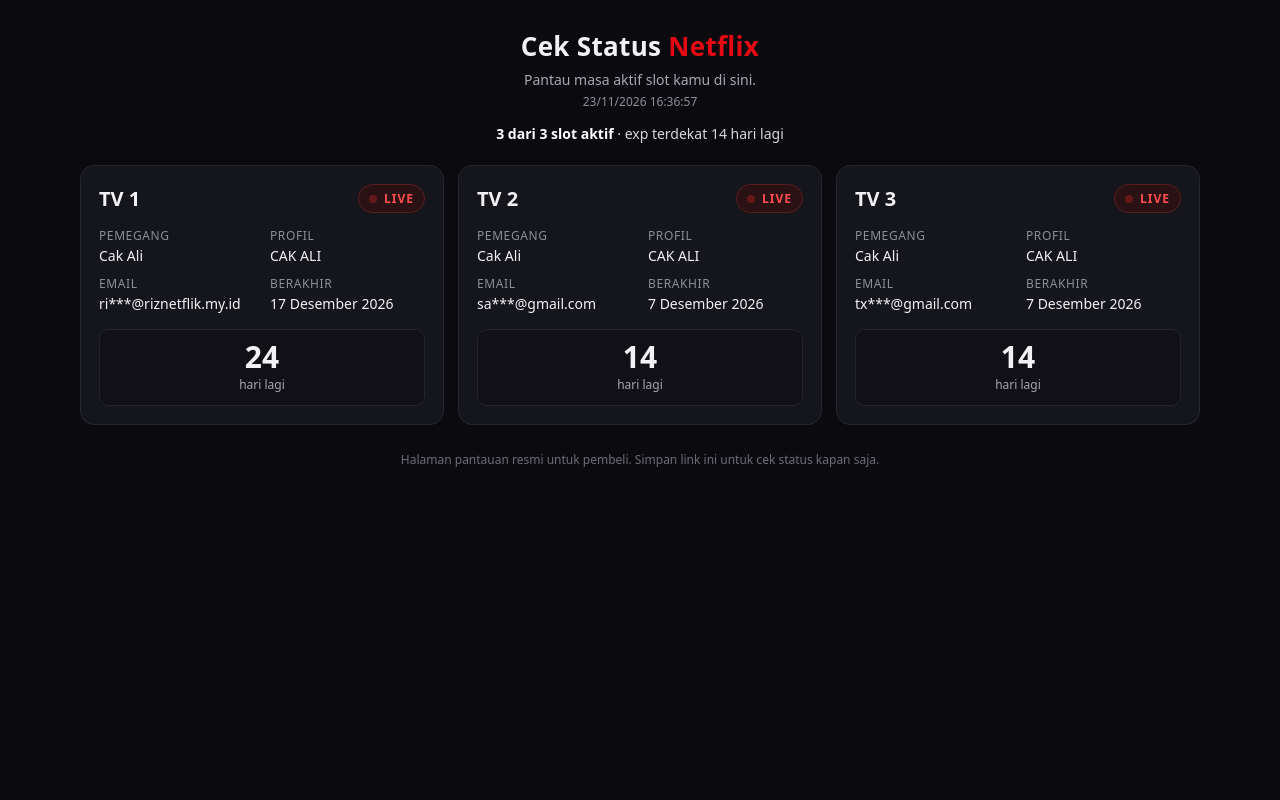
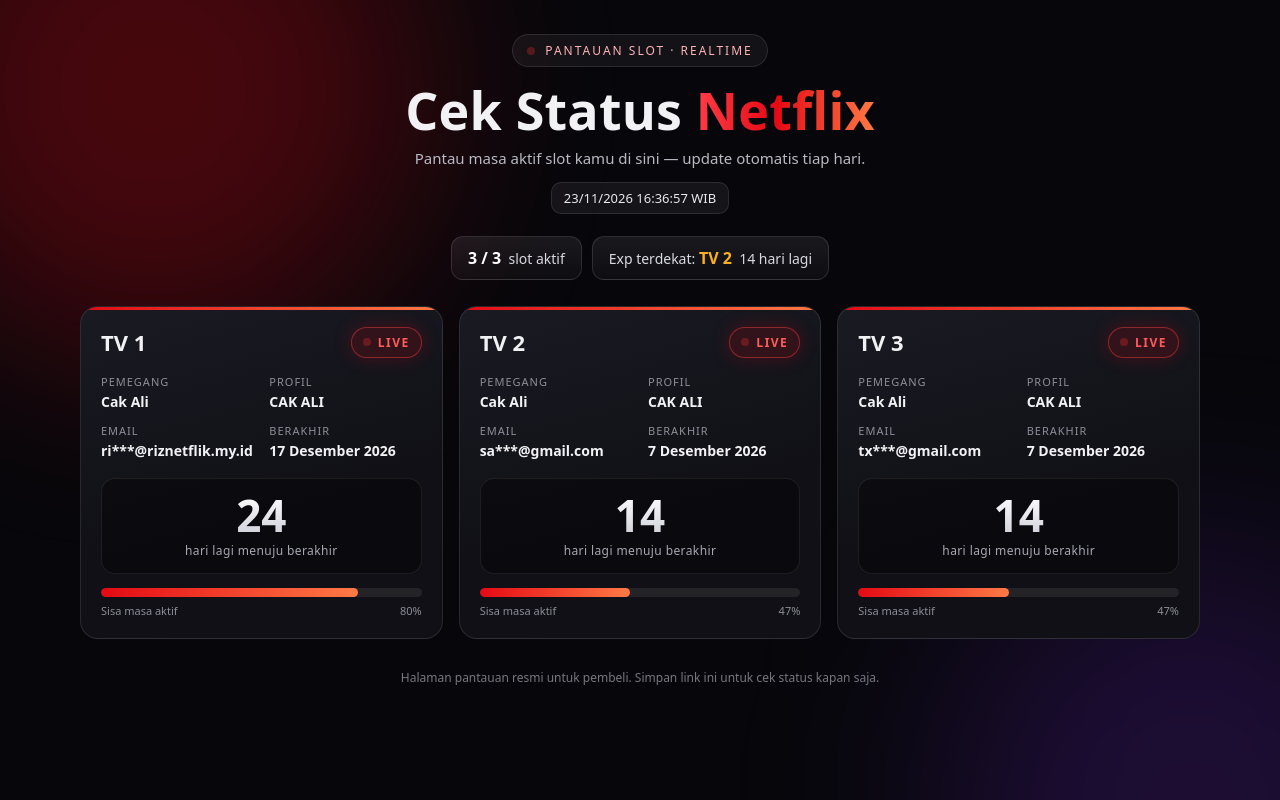
Before and after one commit to bennyevm-ops/cek-status-netflix, a plain HTML site: page index.html in a window 1280 px wide. Drawn offline with Linux system fonts and the light colour scheme.

Commit message:
UI lebih rame: glow, gradien, progress bar sisa masa aktif

```diff
--- a/index.html
+++ b/index.html
@@ -7,44 +7,61 @@
 <style>
   :root { color-scheme: dark; }
   * { box-sizing: border-box; margin: 0; padding: 0; }
-  body { background:#0b0b0f; color:#f2f2f5; font-family: system-ui, -apple-system, "Segoe UI", Roboto, sans-serif; min-height:100vh; padding: 28px 16px 48px; }
+  body { background:#07070b; color:#f2f2f5; font-family: system-ui, -apple-system, "Segoe UI", Roboto, sans-serif; min-height:100vh; padding: 34px 16px 56px; overflow-x:hidden; position:relative; }
+  body::before, body::after { content:""; position:fixed; border-radius:50%; filter: blur(90px); z-index:-1; }
+  body::before { width:520px; height:520px; background:rgba(229,9,20,.28); top:-180px; left:-120px; animation: drift 14s ease-in-out infinite alternate; }
+  body::after { width:460px; height:460px; background:rgba(120,40,220,.20); bottom:-200px; right:-100px; animation: drift 18s ease-in-out infinite alternate-reverse; }
+  @keyframes drift { from { transform: translate(0,0) scale(1); } to { transform: translate(50px,36px) scale(1.12); } }
   .wrap { max-width: 1120px; margin: 0 auto; }
-  #cards { display: grid; grid-template-columns: repeat(3, 1fr); gap: 14px; align-items: start; }
+  header { text-align:center; }
+  .logo { display:inline-flex; align-items:center; gap:10px; background:rgba(255,255,255,.05); border:1px solid rgba(255,255,255,.10); padding:7px 14px; border-radius:999px; font-size:12px; letter-spacing:2px; color:#ffb3b8; }
+  .logo .dot { width:8px; height:8px; border-radius:50%; background:#ff2e2e; animation:pulse 1.4s ease-in-out infinite; }
+  h1 { font-size: clamp(32px, 6vw, 52px); font-weight:900; letter-spacing:.2px; margin-top:16px; line-height:1.05; }
+  h1 .grad { background: linear-gradient(92deg, #ff3d47, #e50914 45%, #ff7a45); -webkit-background-clip:text; background-clip:text; color:transparent; }
+  .sub { color:#b9b9c4; font-size:15px; margin-top:10px; }
+  #clock { display:inline-block; margin-top:14px; font-variant-numeric: tabular-nums; color:#e8e8ee; background:rgba(255,255,255,.06); border:1px solid rgba(255,255,255,.10); border-radius:10px; padding:6px 12px; font-size:13px; }
+  .chips { display:flex; flex-wrap:wrap; gap:10px; justify-content:center; margin: 22px 0 26px; }
+  .chip { background: linear-gradient(180deg, rgba(255,255,255,.08), rgba(255,255,255,.03)); border:1px solid rgba(255,255,255,.12); border-radius:12px; padding:10px 16px; font-size:14px; color:#d9d9e0; }
+  .chip b { color:#fff; font-size:16px; }
+  .chip.hot b { color:#ffb020; }
+  #cards { display:grid; grid-template-columns: repeat(3, 1fr); gap:16px; align-items:start; }
   @media (max-width: 860px) { #cards { grid-template-columns: 1fr; } }
-  header { text-align:center; margin-bottom: 8px; }
-  h1 { font-size: 26px; letter-spacing:.3px; }
-  h1 .n { color:#e50914; }
-  .sub { color:#a7a7b3; font-size: 14px; margin-top:6px; }
-  .summary { text-align:center; color:#d7d7de; font-size:14px; margin: 14px 0 22px; }
-  .summary b { color:#fff; }
-  .card { background:#15151c; border:1px solid #26262f; border-radius:14px; padding:18px; }
+  .card { position:relative; background: linear-gradient(165deg, #1a1a23, #101016 60%); border:1px solid rgba(255,255,255,.10); border-radius:18px; padding:20px; overflow:hidden; animation: rise .6s ease both; transition: transform .25s ease, border-color .25s ease; }
+  .card:hover { transform: translateY(-4px); border-color: rgba(229,9,20,.55); }
+  .card::before { content:""; position:absolute; inset:0 0 auto 0; height:3px; background: linear-gradient(90deg, #e50914, #ff7a45); }
+  @keyframes rise { from { opacity:0; transform: translateY(14px); } to { opacity:1; transform:none; } }
+  @keyframes pulse { 0%,100%{opacity:1} 50%{opacity:.25} }
   .row1 { display:flex; align-items:center; justify-content:space-between; gap:10px; }
-  .slot { font-size:20px; font-weight:700; }
-  .badge { display:inline-flex; align-items:center; gap:7px; font-size:12px; font-weight:700; letter-spacing:1px; color:#ff4d4d; border:1px solid #5a1d20; background:#2a1214; padding:5px 10px; border-radius:999px; }
+  .slot { font-size:22px; font-weight:800; }
+  .badge { display:inline-flex; align-items:center; gap:7px; font-size:12px; font-weight:800; letter-spacing:1.5px; color:#ff5b5b; border:1px solid rgba(255,60,60,.45); background:rgba(229,9,20,.14); padding:6px 11px; border-radius:999px; box-shadow: 0 0 18px rgba(229,9,20,.25); }
   .badge .dot { width:8px; height:8px; border-radius:50%; background:#ff2e2e; animation:pulse 1.4s ease-in-out infinite; }
-  .badge.off { color:#9a9aa5; border-color:#33333c; background:#1b1b22; }
+  .badge.off { color:#9a9aa5; border-color:#33333c; background:#1b1b22; box-shadow:none; }
   .badge.off .dot { background:#77777f; animation:none; }
-  @keyframes pulse { 0%,100%{opacity:1} 50%{opacity:.25} }
-  .grid { display:grid; grid-template-columns:1fr 1fr; gap:10px 16px; margin-top:14px; font-size:14px; }
-  .k { color:#8e8e99; font-size:12px; text-transform:uppercase; letter-spacing:.6px; }
-  .v { margin-top:2px; color:#f2f2f5; word-break:break-all; }
-  .count { margin-top:16px; background:#101016; border:1px solid #23232c; border-radius:10px; padding:12px; text-align:center; }
-  .count .num { font-size:30px; font-weight:800; line-height:1; }
-  .count .lbl { color:#a7a7b3; font-size:12px; margin-top:4px; }
-  .count.warn .num { color:#ffb020; }
-  .count.dead .num { color:#ff4d4d; }
-  footer { text-align:center; color:#6d6d78; font-size:12px; margin-top:26px; }
-  #clock { color:#8e8e99; font-size:12px; text-align:center; margin-top:4px; }
+  .grid { display:grid; grid-template-columns:1fr 1fr; gap:12px 16px; margin-top:16px; font-size:14px; }
+  .k { color:#8e8e99; font-size:11px; text-transform:uppercase; letter-spacing:1px; }
+  .v { margin-top:3px; color:#f2f2f5; font-weight:600; word-break:break-all; }
+  .count { margin-top:18px; background:rgba(0,0,0,.35); border:1px solid rgba(255,255,255,.08); border-radius:14px; padding:14px; text-align:center; }
+  .count .num { font-size:44px; font-weight:900; line-height:1; background: linear-gradient(180deg, #ffffff, #cfcfda); -webkit-background-clip:text; background-clip:text; color:transparent; }
+  .count .lbl { color:#a7a7b3; font-size:12px; margin-top:5px; letter-spacing:.4px; }
+  .count.warn .num { background: linear-gradient(180deg, #ffd98a, #ffb020); -webkit-background-clip:text; background-clip:text; }
+  .count.dead .num { background: linear-gradient(180deg, #ff9a9a, #ff4d4d); -webkit-background-clip:text; background-clip:text; font-size:32px; }
+  .bar { height:9px; border-radius:99px; background:rgba(255,255,255,.08); margin-top:14px; overflow:hidden; }
+  .bar > i { display:block; height:100%; border-radius:99px; background: linear-gradient(90deg, #e50914, #ff7a45); transition: width 1s ease; }
+  .bar.warn > i { background: linear-gradient(90deg, #ffb020, #ff7a45); }
+  .bar.dead > i { background:#ff4d4d; }
+  .barlbl { display:flex; justify-content:space-between; color:#8e8e99; font-size:11px; margin-top:6px; }
+  footer { text-align:center; color:#77777f; font-size:12px; margin-top:30px; }
 </style>
 </head>
 <body>
 <div class="wrap">
   <header>
-    <h1>Cek Status <span class="n">Netflix</span></h1>
-    <p class="sub">Pantau masa aktif slot kamu di sini.</p>
-    <p id="clock"></p>
+    <span class="logo"><span class="dot"></span> PANTAUAN SLOT &middot; REALTIME</span>
+    <h1>Cek Status <span class="grad">Netflix</span></h1>
+    <p class="sub">Pantau masa aktif slot kamu di sini &mdash; update otomatis tiap hari.</p>
+    <div><span id="clock"></span></div>
   </header>
-  <p class="summary" id="summary">Memuat…</p>
+  <div class="chips" id="summary"></div>
   <main id="cards"></main>
   <footer>Halaman pantauan resmi untuk pembeli. Simpan link ini untuk cek status kapan saja.</footer>
 </div>
@@ -54,6 +71,7 @@
     {"label":"TV 2","holder":"Cak Ali","email":"sa***@gmail.com","profile":"CAK ALI","expiry":"2026-12-07","status":"LIVE"},
     {"label":"TV 3","holder":"Cak Ali","email":"tx***@gmail.com","profile":"CAK ALI","expiry":"2026-12-07","status":"LIVE"}
   ];
+  var PERIOD = 30;
   function daysLeft(iso) {
     var now = new Date(); var today = new Date(now.getFullYear(), now.getMonth(), now.getDate());
     var p = iso.split("-"); var exp = new Date(+p[0], +p[1]-1, +p[2]);
@@ -66,19 +84,21 @@
   }
   function render(slots) {
     var main = document.getElementById("cards");
-    var aktif = 0, nearest = null;
+    var aktif = 0, nearest = null, nearestLabel = "";
     main.innerHTML = "";
-    slots.forEach(function(s) {
+    slots.forEach(function(s, idx) {
       var live = (s.status || "LIVE").toUpperCase() === "LIVE";
       if (live) aktif++;
       var d = daysLeft(s.expiry);
-      if (nearest === null || d < nearest) nearest = d;
-      var cls = d < 0 ? "dead" : (d <= 7 ? "warn" : "");
+      if (nearest === null || d < nearest) { nearest = d; nearestLabel = s.label; }
+      var state = d < 0 ? "dead" : (d <= 7 ? "warn" : "");
+      var pct = Math.max(0, Math.min(100, Math.round(d / PERIOD * 100)));
       var countHtml = d < 0
         ? '<div class="num">EXPIRED</div><div class="lbl">sudah lewat ' + Math.abs(d) + ' hari</div>'
-        : '<div class="num">' + d + '</div><div class="lbl">hari lagi</div>';
+        : '<div class="num">' + d + '</div><div class="lbl">hari lagi menuju berakhir</div>';
       var card = document.createElement("section");
       card.className = "card";
+      card.style.animationDelay = (idx * 0.12) + "s";
       card.innerHTML =
         '<div class="row1"><span class="slot">' + s.label + '</span>' +
         '<span class="badge' + (live ? "" : " off") + '"><span class="dot"></span>' + (live ? "LIVE" : "OFF") + '</span></div>' +
@@ -88,19 +108,21 @@
         '<div><div class="k">Email</div><div class="v">' + s.email + '</div></div>' +
         '<div><div class="k">Berakhir</div><div class="v">' + fmtDate(s.expiry) + '</div></div>' +
         '</div>' +
-        '<div class="count ' + cls + '">' + countHtml + '</div>';
+        '<div class="count ' + state + '">' + countHtml + '</div>' +
+        '<div class="bar ' + state + '"><i style="width:' + pct + '%"></i></div>' +
+        '<div class="barlbl"><span>Sisa masa aktif</span><span>' + (d < 0 ? 0 : pct) + '%</span></div>';
       main.appendChild(card);
     });
     document.getElementById("summary").innerHTML =
-      "<b>" + aktif + " dari " + slots.length + " slot aktif</b>" +
-      (nearest !== null ? " &middot; exp terdekat " + (nearest < 0 ? "sudah lewat" : nearest + " hari lagi") : "");
+      '<span class="chip"><b>' + aktif + ' / ' + slots.length + '</b>&nbsp; slot aktif</span>' +
+      (nearest !== null ? '<span class="chip hot">Exp terdekat: <b>' + nearestLabel + '</b>&nbsp; ' + (nearest < 0 ? 'sudah lewat' : nearest + ' hari lagi') + '</span>' : '');
   }
   function tick() {
     var n = new Date();
     var pad = function(x){ return (x<10?"0":"") + x; };
     document.getElementById("clock").textContent =
-      pad(n.getDate()) + "/" + pad(n.getMonth()+1) + "/" + n.getFullYear() + " " +
-      pad(n.getHours()) + ":" + pad(n.getMinutes()) + ":" + pad(n.getSeconds());
+      pad(n.getDate()) + "/" + pad(n.getMonth()+1) + "/" + n.getFullYear() + "  " +
+      pad(n.getHours()) + ":" + pad(n.getMinutes()) + ":" + pad(n.getSeconds()) + " WIB";
   }
   tick(); setInterval(tick, 1000);
   fetch("slots.json", {cache: "no-store"})
```
